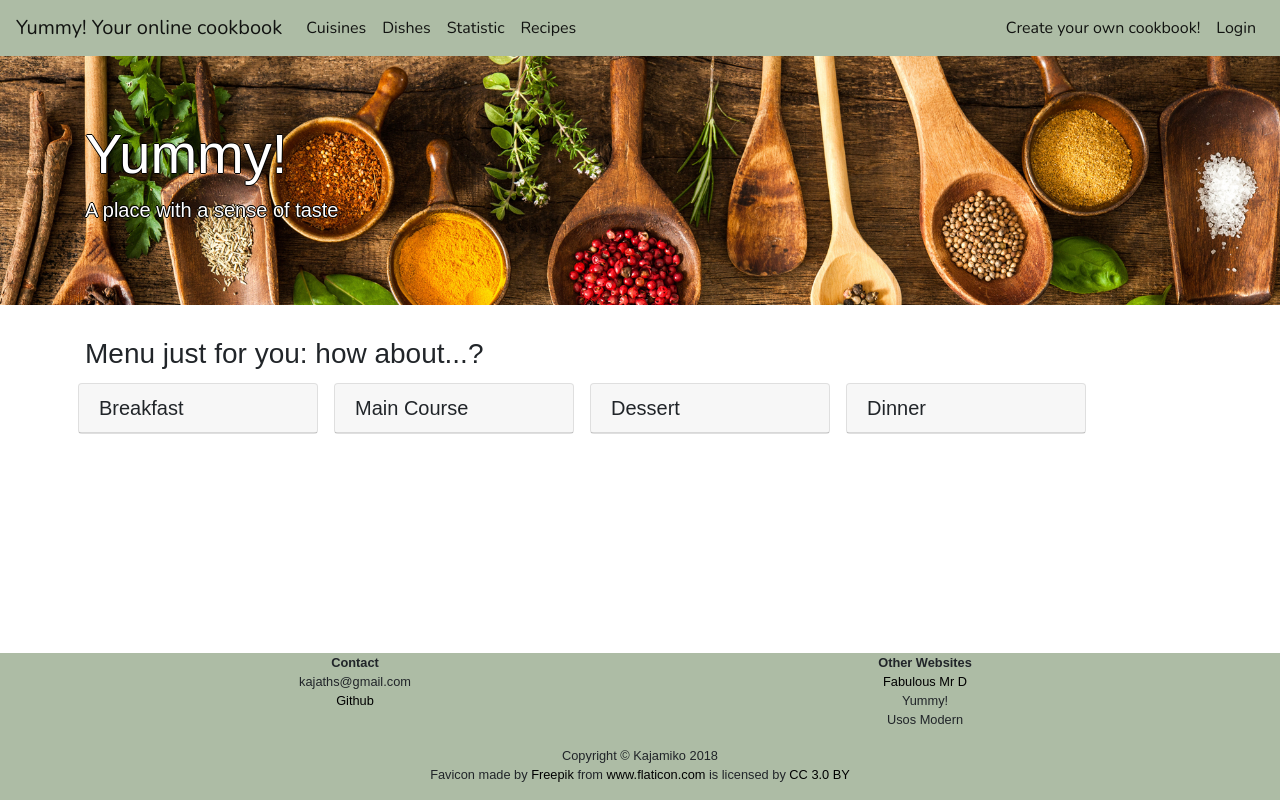
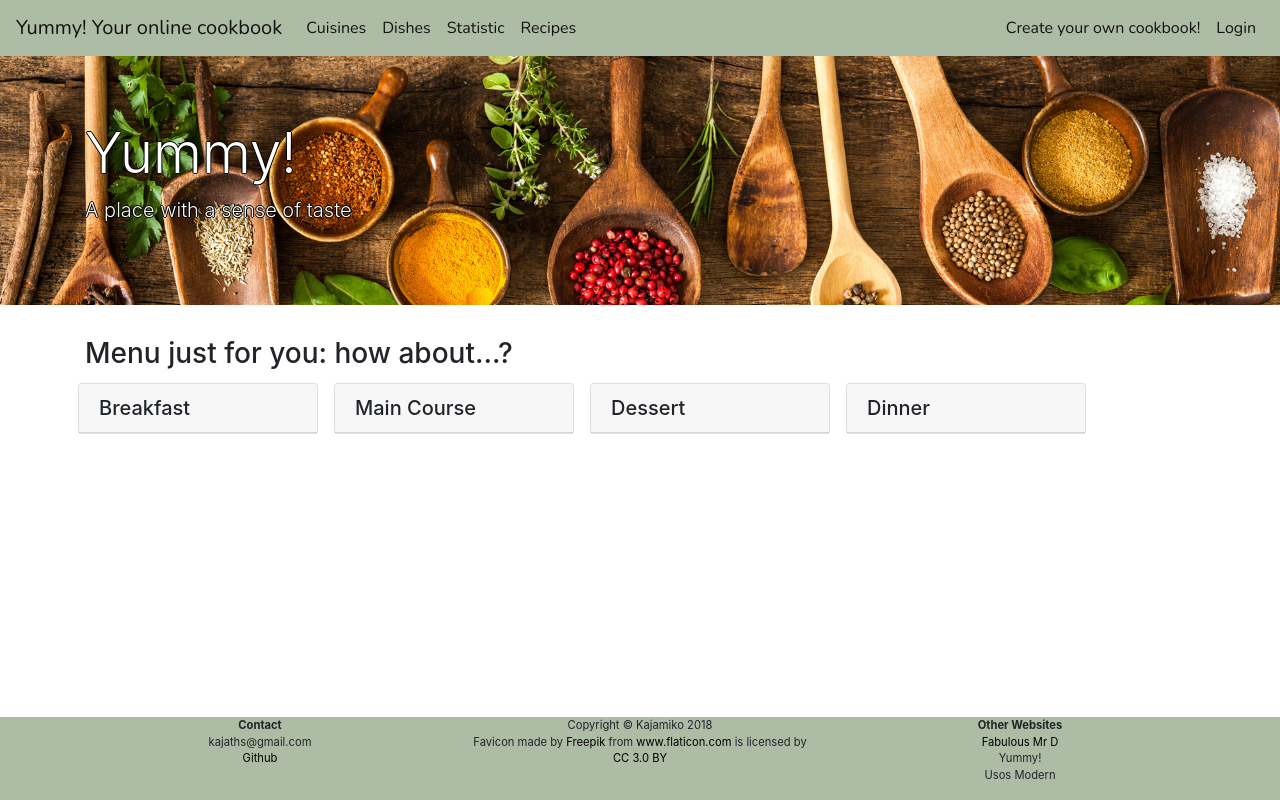
Before and after one commit to kajamiko/cookbook, a Flask app: page / in a window 1280 px wide. Run offline with Flask 2, Linux system fonts and the light colour scheme; data that the repository does not hold is empty; some libraries are stand-ins or nearby versions.

Commit message:
Improved styling

```diff
--- a/static/css/base.css
+++ b/static/css/base.css
@@ -7,7 +7,7 @@ html {
    color: #008595;
 }
 #wrap{
-  font-family: 'Play', sans-serif;
+  /*font-family: 'Play', sans-serif;*/
 	margin-bottom: 15%;
 }
 #jumbo{
@@ -39,8 +39,14 @@ html {
 	 text-align: center;
 	 width: 100%;
 	 bottom: 0;
-	 font-size: 0.8em;
+	 font-size: 0.7em;
 }
+
+.handwritten{
+
+    font-family: 'Lobster', cursive;
+}
+
 #footer a{
 
   color: black;
--- a/templates/account_base.html
+++ b/templates/account_base.html
@@ -9,6 +9,8 @@
          <link rel="stylesheet" href="https://use.fontawesome.com/releases/v5.2.0/css/all.css" integrity="sha384-hWVjflwFxL6sNzntih27bfxkr27PmbbK/iSvJ+a4+0owXq79v+lsFkW54bOGbiDQ" crossorigin="anonymous">
 
          <link rel="icon" type="image/png" href="/static/images/icons/apron.png">
+
+         <link href="https://fonts.googleapis.com/css?family=Lobster" rel="stylesheet">
          <style type="text/css">
              #bootstrap-overrides{
                      background-image: url("../static/images/food-1932466_1280.jpg");
--- a/templates/base.html
+++ b/templates/base.html
@@ -76,16 +76,22 @@
 
      <footer id="footer" class="navbar-expand-lg">
       <div class="container">
-       <div class="row justify-content-around">
-        <div class="col-6">
+       <div class="row justify-content-between">
+        <div class="col-4">
         <ul class="list-unstyled">
           <li><strong>Contact</strong></li>
           <li>kajaths@gmail.com</li>
           <li><a href="https://github.com/kajamiko">Github</a></li>
         </ul>
       </div>
-
-      <div class="col-6 col">
+       <div  class="col-4">
+        <p class="m-0 text-center ">Copyright &copy; Kajamiko 2018</p>
+        <p class="m-0 text-center"><div>Favicon made by <a href="http://www.freepik.com" title="Freepik">Freepik</a> from <a href="https://www.flaticon.com/" title="Flaticon">www.flaticon.com</a> is licensed by <a href="http://creativecommons.org/licenses/by/3.0/" title="Creative Commons BY 3.0" target="_blank">CC 3.0 BY</a></p>
+        <div>
+      </div>
+    </div>
+      </div>
+      <div class="col-4">
         <ul class="list-unstyled">
           <li><strong>Other Websites</strong></li>
           <li><a href="https://kajamiko.github.io/fabulous_mr_d/">Fabulous Mr D</a></li>
@@ -94,14 +100,8 @@
         </ul>
       </div>
     </div>
-    <div class="row">
-    <div  class="col-sm-12">
-        <p class="m-0 text-center ">Copyright &copy; Kajamiko 2018</p>
-        <p class="m-0 text-center"><div>Favicon made by <a href="http://www.freepik.com" title="Freepik">Freepik</a> from <a href="https://www.flaticon.com/" title="Flaticon">www.flaticon.com</a> is licensed by <a href="http://creativecommons.org/licenses/by/3.0/" title="Creative Commons BY 3.0" target="_blank">CC 3.0 BY</a></p>
-        <div>
-      </div>
-    </div>
-      </div>
+
+
     </div> <!-- container -->
     </footer>
   <script src="https://ajax.googleapis.com/ajax/libs/jquery/3.3.1/jquery.min.js"></script>
```
Also changed, not shown: templates/cookbook_view.html (+4 -4 lines), templates/recipe.html (+9 -5 lines).
